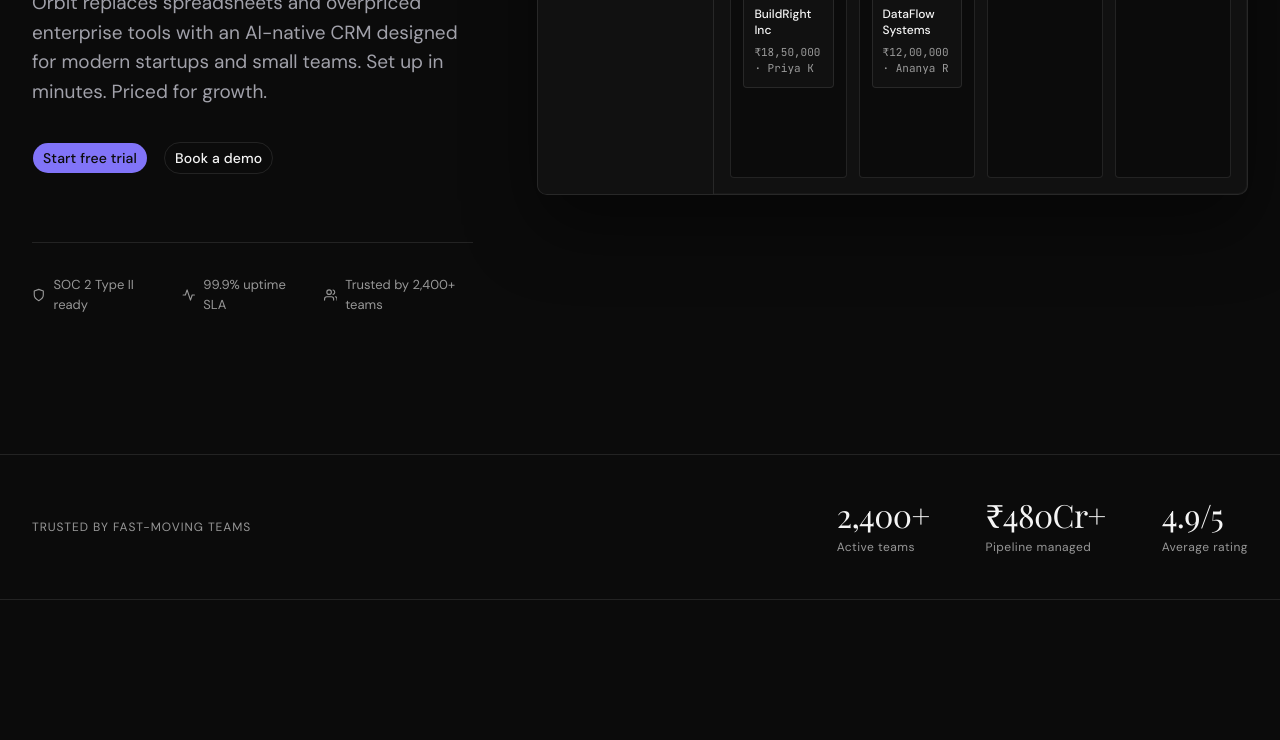
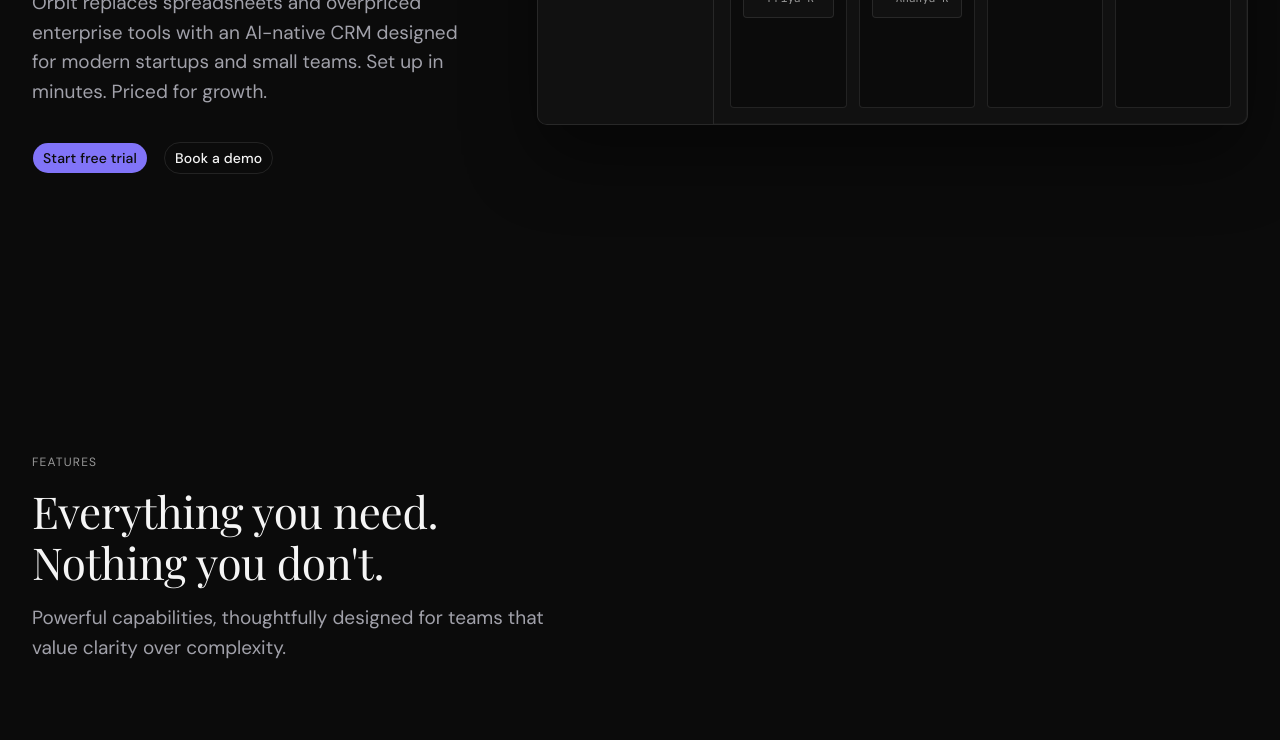
Before and after one commit to CodeMate-AI/Orbit-CRM, a Next.js app in the folder frontend/: page / in a window 1280 px wide. Shown: the part 456-1196 px from the top of the page. Built offline with nearby package versions, Linux system fonts and the light colour scheme; a web font is replaced by a local one.

Commit message:
removed social proof section
- Removed the standalone social proof section from the home page
and drop the trust indicators from the hero to simplify the
landing page layout and reduce unused UI code.

```diff
--- a/frontend/app/page.tsx
+++ b/frontend/app/page.tsx
@@ -1,6 +1,5 @@
 import Navbar from "@/components/Navbar";
 import HeroSection from "@/components/HeroSection";
-import SocialProof from "@/components/SocialProof";
 import FeaturesSection from "@/components/FeaturesSection";
 import PersonasSection from "@/components/PersonasSection";
 import AISection from "@/components/AISection";
@@ -15,7 +14,6 @@ export default function Home() {
       <Navbar />
       <main>
         <HeroSection />
-        <SocialProof />
         <FeaturesSection />
         <PersonasSection />
         <AISection />
--- a/frontend/components/HeroSection.tsx
+++ b/frontend/components/HeroSection.tsx
@@ -1,39 +1,6 @@
 "use client";
 
 import { Button } from "@/components/ui/button";
-
-function ShieldIcon() {
-  return (
-    <svg width="16" height="16" viewBox="0 0 24 24" fill="none" stroke="currentColor" strokeWidth="2" strokeLinecap="round" strokeLinejoin="round">
-      <path d="M12 22s8-4 8-10V5l-8-3-8 3v7c0 6 8 10 8 10z" />
-    </svg>
-  );
-}
-
-function ActivityIcon() {
-  return (
-    <svg width="16" height="16" viewBox="0 0 24 24" fill="none" stroke="currentColor" strokeWidth="2" strokeLinecap="round" strokeLinejoin="round">
-      <polyline points="22 12 18 12 15 21 9 3 6 12 2 12" />
-    </svg>
-  );
-}
-
-function UsersIcon() {
-  return (
-    <svg width="16" height="16" viewBox="0 0 24 24" fill="none" stroke="currentColor" strokeWidth="2" strokeLinecap="round" strokeLinejoin="round">
-      <path d="M17 21v-2a4 4 0 0 0-4-4H5a4 4 0 0 0-4 4v2" />
-      <circle cx="9" cy="7" r="4" />
-      <path d="M23 21v-2a4 4 0 0 0-3-3.87" />
-      <path d="M16 3.13a4 4 0 0 1 0 7.75" />
-    </svg>
-  );
-}
-
-const trustItems = [
-  { icon: ShieldIcon, label: "SOC 2 Type II ready" },
-  { icon: ActivityIcon, label: "99.9% uptime SLA" },
-  { icon: UsersIcon, label: "Trusted by 2,400+ teams" },
-];
 
 const sidebarItems = [
   { label: "Pipeline", active: true },
@@ -105,14 +72,6 @@ export default function HeroSection() {
             >
               Book a demo
             </Button>
-          </div>
-          <div className="mt-10 flex flex-col gap-6 border-t border-border-default pt-8 sm:flex-row sm:items-center sm:gap-7">
-            {trustItems.map((item) => (
-              <div key={item.label} className="flex items-center gap-2 text-[13px] text-text-tertiary">
-                <item.icon />
-                {item.label}
-              </div>
-            ))}
           </div>
         </div>
 
--- a/frontend/components/SocialProof.tsx
+++ /dev/null
@@ -1,46 +0,0 @@
-"use client";
-
-import { motion } from "framer-motion";
-
-const stats = [
-  { value: "2,400+", label: "Active teams" },
-  { value: "₹480Cr+", label: "Pipeline managed" },
-  { value: "4.9/5", label: "Average rating" },
-];
-
-export default function SocialProof() {
-  return (
-    <section className="border-y border-border-default">
-      <div className="mx-auto flex max-w-7xl flex-col items-start justify-between gap-10 px-4 py-11 sm:px-6 md:flex-row md:items-center lg:px-8">
-        <motion.p
-          initial={{ opacity: 0, y: 16 }}
-          whileInView={{ opacity: 1, y: 0 }}
-          viewport={{ once: true, margin: "-60px" }}
-          transition={{ duration: 0.5 }}
-          className="text-xs uppercase tracking-[0.08em] text-text-tertiary"
-        >
-          Trusted by fast-moving teams
-        </motion.p>
-
-        <div className="flex flex-wrap gap-12 md:gap-14">
-          {stats.map((stat, i) => (
-            <motion.div
-              key={stat.label}
-              initial={{ opacity: 0, y: 20 }}
-              whileInView={{ opacity: 1, y: 0 }}
-              viewport={{ once: true, margin: "-60px" }}
-              transition={{ duration: 0.5, delay: 0.1 * (i + 1) }}
-            >
-              <div className="font-serif text-3xl font-normal leading-none tracking-[-0.02em] text-text-primary sm:text-[32px]">
-                {stat.value}
-              </div>
-              <div className="mt-2 text-xs tracking-[0.04em] text-text-tertiary">
-                {stat.label}
-              </div>
-            </motion.div>
-          ))}
-        </div>
-      </div>
-    </section>
-  );
-}
```
